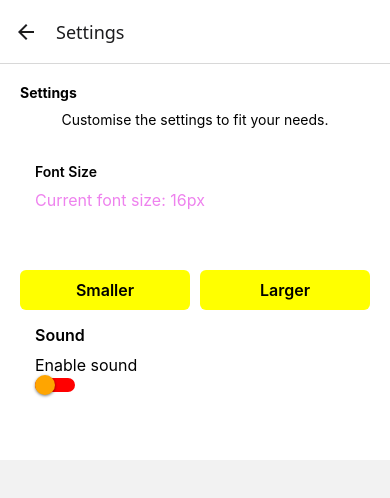
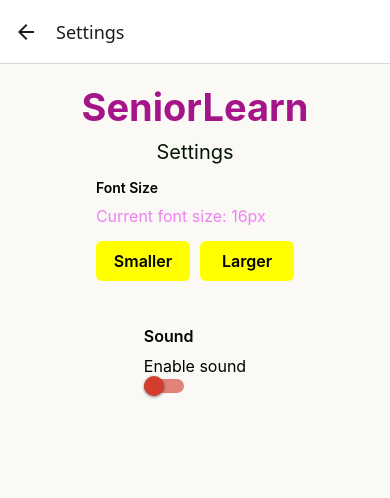
Before and after one commit to ooleel/DipMobileProject, a React Native app in the folder SeniorLearnBulletinsApp/: screen /Settings in a window 390 px wide. Shown: the top 498 px of the page. Built offline with nearby package versions, Linux system fonts and the light colour scheme.

Commit message:
Fixes + Settings enhanced v1

```diff
--- a/SeniorLearnBulletinsApp/src/screens/HomeScreen.tsx
+++ b/SeniorLearnBulletinsApp/src/screens/HomeScreen.tsx
@@ -15,6 +15,7 @@ export default function HomeScreen({navigation}: Props) {
         <SafeAreaProvider>
             <SafeAreaView style={styles.container}>
                 <View style={styles.wrapper}>
+                    {/* FIXME: header */}
                     <Text style={styles.title}>SeniorLearn</Text>
                     {/* TODO: Add icon here */}
 
--- a/SeniorLearnBulletinsApp/src/screens/LoginScreen.tsx
+++ b/SeniorLearnBulletinsApp/src/screens/LoginScreen.tsx
@@ -26,6 +26,7 @@ export default function LoginScreen({navigation}: Props) {
         <SafeAreaProvider>
              <SafeAreaView style={styles.container}>
                 <View style={styles.wrapper}>
+                    {/* FIXME: header */}
                     <Text style={styles.title}>SeniorLearn</Text>
                     {/* TODO: Add icon here */}
                     <Text style={styles.subtitle}>Connect and learn together</Text>
--- a/SeniorLearnBulletinsApp/src/screens/SettingsScreen.tsx
+++ b/SeniorLearnBulletinsApp/src/screens/SettingsScreen.tsx
@@ -13,8 +13,9 @@ interface Props {
     setSettings: (settings: any) => void;
 }
 
+//FIXME: "← Settings" fix navigation
 export default function SettingsScreen({ navigation, fontSize, setFontSize, settings, setSettings }: Props) {
-
+    //Font size state and functions
     const increaseFontSize = () => {
         if (fontSize < 30) {
             setFontSize(fontSize + 2);
@@ -26,6 +27,10 @@ export default function SettingsScreen({ navigation, fontSize, setFontSize, sett
         }
     };
 
+    //High contrast mode state
+    //Dark mode
+
+    //Sound toggle function
     const toggleSound = () => {
         setSettings({
             ...settings,
@@ -35,19 +40,21 @@ export default function SettingsScreen({ navigation, fontSize, setFontSize, sett
 
     return (
         <SafeAreaProvider>
-            <SafeAreaView>
-                <View style={styles.container}>
-                    <Text style={styles.title}>Settings</Text>
-                    <Text style={[styles.subtitle, {fontSize: fontSize - 2}]}>
-                        Customise the settings to fit your needs.
-                    </Text>
+            <SafeAreaView style={styles.container}>
+                <View style={styles.wrapper}>
+                    {/* FIXME: header */}
+                    <Text style={styles.title}>SeniorLearn</Text>
+                    {/* TODO: Add icon here */}
 
-                    <View style={styles.settingsSection}>
+                    {/* TODO: Add menu */}
+
+                    <Text style={styles.subtitle}>Settings</Text>
+
+                    <View style={styles.fontContainer}>
                         <Text style={styles.sectionTitle}>Font Size</Text>
                         <Text style={[styles.currentValue, {fontSize}]}>
                             Current font size: {fontSize}px
                         </Text>
-                    </View>
 
                         <View style={styles.buttonRow}>
                             <TouchableOpacity
@@ -64,18 +71,23 @@ export default function SettingsScreen({ navigation, fontSize, setFontSize, sett
                             >
                                 <Text style={styles.buttonText}>Larger</Text>
                             </TouchableOpacity>
+                        </View> {/* End button row */}
+                    </View> {/* End font container */}
+
+                    <View>
+                        <Text></Text>
                     </View>
 
-                    <View style={styles.settingsSection}>
+                    <View style={styles.soundContainer}>
                         <Text style={[styles.sectionTitle, {fontSize}]}>Sound</Text>
                         <Text style={[styles.switchLabel, {fontSize}]}>Enable sound</Text>
                         <Switch
                             value={settings.isSoundEnabled}
                             onValueChange={toggleSound}
-                            trackColor={{ false: 'red', true: 'green' }}
-                            thumbColor={settings.isSoundEnabled ? 'blue' : 'orange'}
+                            trackColor={{ false: '#E28378', true: '#53A267' }}
+                            thumbColor={settings.isSoundEnabled ? '#305F3C' : '#D23D2D'}
                         />
-                    </View>
+                    </View> {/* End sound container */}
                 </View> {/* End main container */}
             </SafeAreaView>
         </SafeAreaProvider>
@@ -86,20 +98,29 @@ export default function SettingsScreen({ navigation, fontSize, setFontSize, sett
 
 //TODO: add colours and styles for disabled buttons
 const styles = StyleSheet.create({
+    //Main container styles
     container: {
         flex: 1,
         padding: 20,
-        backgroundColor: '#fff',
+        backgroundColor: '#FAF9F6', //off-white
+    },
+    wrapper: {
+        alignItems: 'center',
+        width: '100%',
     },
     title: {
+        fontSize: 38,
         fontWeight: 'bold',
         marginBottom: 10,
+        color: '#A51589' //plum
     },
     subtitle: {
-        marginBottom: 20,
-        textAlign: 'center',
+        fontSize: 20,
+        color: '#031602' //dark green
     },
-    settingsSection: {
+
+
+    fontContainer: {
         marginBottom: 30,
         padding: 15,
         //borderRadius: 8,
```
Lines whose indentation alone changed are shown as unchanged.
